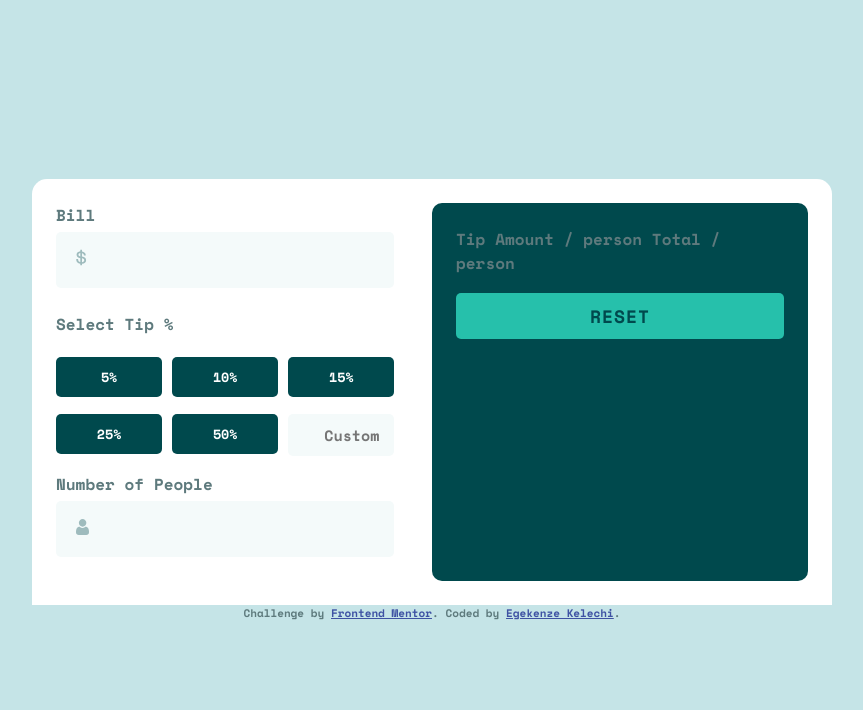
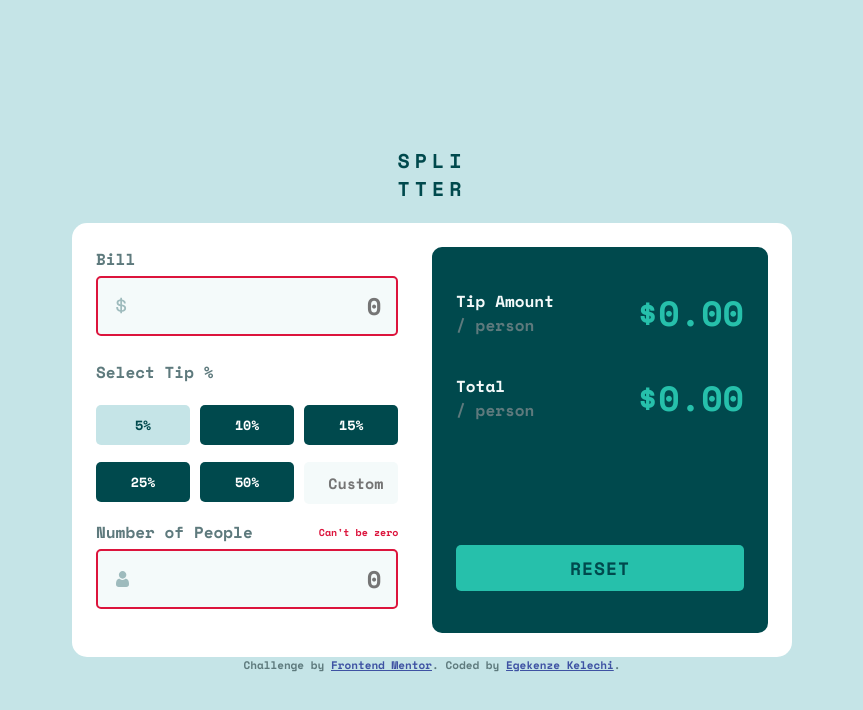
Before and after one commit to Keicee32/tip-calculator-frontend-mentor, a plain HTML site: page index.html in a window 1280 px wide. Both pictures are taken after a click on the button "5%". Shown: the whole page, without its empty margins (208-1071 px from the left). Drawn offline with nearby package versions, Linux system fonts and the light colour scheme.

Commit message:
finished the tip calculator, open for adjustments

```diff
--- a/index.html
+++ b/index.html
@@ -16,6 +16,7 @@
   </style>
 </head>
 <body>
+  <h1>SPLI <br> TTER</h1>
 
   <main>
     <div class="container">
@@ -23,31 +24,37 @@
       <div class="inputs-container">
           <h4>Bill</h4>
 
-          <input type="text" name="bill-input" id="bills" class="input">
+          <input type="text" name="bill-input" id="bills" class="input" placeholder="0">
           <img src="./images/icon-dollar.svg" alt="dollar icon" class="icon">
 
           <p>Select Tip %</p>
             <div class="buttons-div">
-            <button class="btn btn-accent">5%</button>
-            <button class="btn btn-accent">10%</button>
-            <button class="btn btn-accent">15%</button>
-            <button class="btn btn-accent">25%</button>
-            <button class="btn btn-accent">50%</button>
-            <input type="text" class="input custom"  placeholder="Custom">
-          </div>
+              <button class="btn btn-accent">5<span>%</span></button>
+              <button class="btn btn-accent">10<span>%</span></button>
+              <button class="btn btn-accent">15<span>%</span></button>
+              <button class="btn btn-accent">25<span>%</span></button>
+              <button class="btn btn-accent">50<span>%</span></button>
+              <input type="text" id="custom" class="input custom"  placeholder="Custom">
+            </div>
 
-          <p>Number of People</p>
-          <input type="text" name="people-input" id="people" class="input">
+          <p class="flexed">Number of People <span class="hide error">Can't be zero</span></p>
+          <input type="text" name="people-input" id="people" class="input" placeholder="0">
           <img src="./images/icon-person.svg" class="icon" alt="person icon">
         </div>
 
         <!-- Div here -->
         <div class="bill-calculator">
-          Tip Amount
-          / person
+          <div class="tip-person">
+            <p><span class="accent">Tip Amount</span> <br> / person</p>
+            <p><span id="tip-value" class="value">$0.00</span></p>
+          </div>
 
-          Total
-          / person
+
+          <div class="total-person">
+            <p><span class="accent">Total</span> <br> / person</p>
+            <p><span id="total-value" class="value">$0.00</span></p>
+          </div>
+
 
           <button class="btn btn-reset">Reset</button>
         </div>
@@ -63,5 +70,7 @@
     </div>
   </footer>
 
+
+  <script src="script.js"></script>
 </body>
 </html>
--- a/script.js
+++ b/script.js
@@ -0,0 +1,58 @@
+'use strict'
+
+let bills = document.getElementById('bills')
+let custom = document.getElementById('custom')
+let people = document.getElementById('people')
+let btnValue = document.querySelectorAll('.btn-accent')
+let tipValue = document.getElementById('tip-value')
+let totalValue = document.getElementById('total-value')
+let btnReset = document.querySelector('.btn-reset')
+let errors = document.querySelector('.error')
+let result = ''
+
+let error = (input) => {
+    if(input.value === '') {
+        input.style.border = '2px solid crimson'
+        errors.classList.remove('hide')
+    }
+
+}
+
+let success = (input) => {
+    if(input.value !== '') {
+        input.style.border = '2px solid hsl(172, 67%, 45%)'
+        errors.classList.add('hide')
+    }
+}
+
+let checkInput = (x) => {
+    if(bills.value !== '' && people.value !== '') {
+        result = (x / 100) * bills.value
+        let tip = result / people.value
+        let total = tip + (bills.value / people.value)
+        tipValue.textContent = `$${tip.toFixed(2)}`
+        totalValue.textContent = `$${total.toFixed(2)}`
+    }
+}
+
+btnValue.forEach(btn => {
+    btn.addEventListener('click', () => {
+        let x = btn.textContent.replace('%', '')
+        error(people)
+        error(bills)
+        checkInput(x)
+    })
+})
+
+custom.addEventListener('keyup', () => checkInput(custom.value))
+
+people.addEventListener('keyup', () => success(people))
+
+bills.addEventListener('keyup', () => success(bills))
+
+btnReset.addEventListener('click', () => {
+    tipValue.textContent = '$0.00'
+    totalValue.textContent = '$0.00'
+    custom.value = bills.value = people.value = ''
+
+})
--- a/style.css
+++ b/style.css
@@ -1,4 +1,14 @@
 @import url('https://fonts.googleapis.com/css2?family=Space+Mono:wght@700&display=swap');
+
+:root {
+    --light-gray-cyan: hsl(185, 41%, 84%);
+    --white-color: hsl(0,0%, 100%);
+    --dark-gray-cyan: hsl(186, 14%, 43%);
+    --strong-cyan: hsl(172, 67%, 45%);
+    --very-dark-cyan: hsl(183, 100%, 15%);
+    --very-light-gray-cyan: hsl(189, 41%, 97%);
+    --gray-cyan: hsl(184, 14%, 56%);
+}
 
 * {
     margin: 0;
@@ -6,24 +16,34 @@
 }
 
 body {
-    background-color: hsl(185, 41%, 84%);
+    background-color: var(--light-gray-cyan);
     font-family: 'Space Mono', monospace, sans-serif;
     font-weight: 700;
-    color: hsl(186, 14%, 43%);
+    color: var(--dark-gray-cyan);
     min-height: 100vh;
+}
+
+h1 {
+    text-align: center;
+    margin: 1em 0;
+    line-height: 1.4;
+    letter-spacing: 5px;
+    font-size: 20px;
+    font-weight: 700;
+    color: var(--very-dark-cyan);
 }
 
 .container {
     width: 100%;
     max-width: 800px;
-    background-color: hsl(0, 0%, 100%);
+    background-color: var(--white-color);
     border-top-left-radius: 15px;
     border-top-right-radius: 15px;
     padding: 1.5em;
 }
 
 .bill-calculator {
-    background-color: hsl(183, 100%, 15%);
+    background-color: var(--very-dark-cyan);
     padding: 1.5em;
     border-radius: 10px;
 }
@@ -32,15 +52,20 @@ body {
     width: 100%;
     padding: 10px 15px;
     margin-top: 5px;
-    background-color: hsl(189, 41%, 97%);
+    background-color: var(--very-light-gray-cyan);
     outline: none;
     border: none;
     border-radius: 5px;
-    color: hsl(183, 100%, 15%);
+    color: var(--very-dark-cyan);
     line-height: 20px;
     font-size: 24px;
     font-family: inherit;
     text-align: right;
+}
+
+.input:hover,
+.input:focus {
+    border: 1px solid var(--strong-cyan);
 }
 
 .custom {
@@ -62,28 +87,66 @@ body {
 .btn {
     width: 100%;
     padding: 10px 20px;
-    font-family: inherit;
-    text-transform: uppercase;
     border: none;
     border-radius: 5px;
-    background-color: hsl(183, 100%, 15%);
+    background-color: var(--very-dark-cyan);
     margin: 5px 0 2px;
+    font-family: inherit;
+    font-weight: 700;
+    text-transform: uppercase;
+    cursor: pointer;
 }
 
 .btn-accent {
-    display: grid;
-    grid-template-rows: 20px;
-    color:  hsl(0, 0%, 100%);
+    color:  var(--white-color);
     align-items: center;
 }
 
 .btn-reset {
-    background-color: hsl(172, 67%, 45%);
-    font-weight: 700;
+    background-color: var(--strong-cyan);
     font-size: 18px;
     letter-spacing: 1px;
-    color: hsl(183, 100%, 15%);
+    color: var(--very-dark-cyan);
     margin: 1em 0;
+}
+
+.btn:hover,
+.btn:focus {
+    background-color: var(--light-gray-cyan);
+    color: var(--very-dark-cyan);
+}
+
+.tip-person,
+.total-person {
+    display: flex;
+    justify-content: space-between;
+    margin: 1em 0;
+    line-height: 1.5;
+    align-items: center;
+}
+
+.accent {
+    color: var(--very-light-gray-cyan);
+}
+
+.value {
+    font-size: 35px;
+    color: var(--strong-cyan);
+}
+
+.flexed {
+    display: flex;
+    justify-content: space-between;
+    align-items: center;
+}
+
+.error {
+    font-size: 10px;
+    color: crimson;
+}
+
+.hide {
+    visibility: hidden;
 }
 
 @media (min-width: 600px) {
@@ -95,8 +158,11 @@ body {
     }
 
     .container {
+        border-radius: 15px;
         display: flex;
         justify-content: space-between;
+        width: 90%;
+        margin: 0 auto;
     }
 
     .inputs-container{
@@ -110,4 +176,13 @@ body {
     .buttons-div {
         grid-template-columns: repeat(3, 1fr);
     }
+
+    .bill-calculator {
+        display: flex;
+        flex-direction: column;
+    }
+
+    .btn-reset {
+        margin-top: auto;
+    }
 }
```
